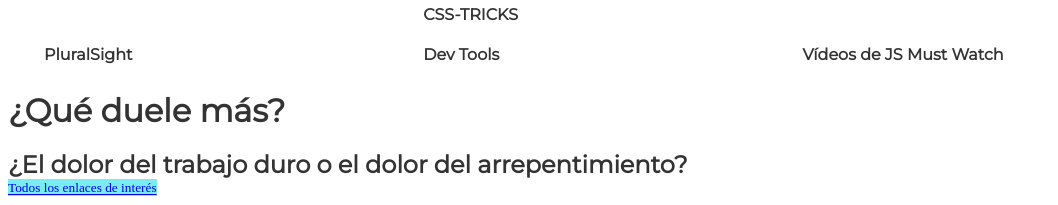
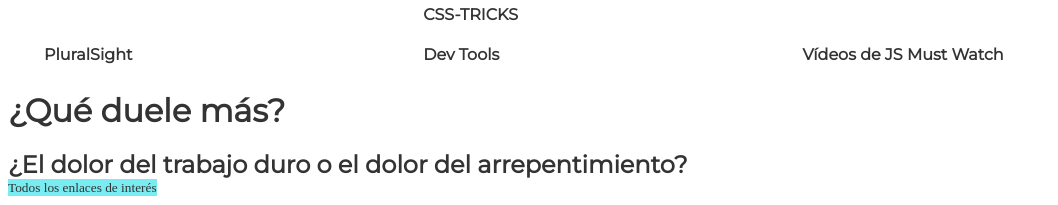
Before and after one commit to ulisesantana/web-talk, a plain HTML site: page index.html in a window 1280 px wide. Shown: the part 10832-11037 px from the top of the page, without its empty margins (0-1058 px from the left). Drawn offline with Linux system fonts and the light colour scheme.

Commit message:
Actualizado README

```diff
--- a/index.html
+++ b/index.html
@@ -670,7 +670,7 @@ console.log('El contenido del fichero ' +
       <h1>¿Qué duele más?</h1>
       <h2>¿El dolor del trabajo duro o el dolor del arrepentimiento?</h2>
 
-      <small class="space"><a href="https://github.com/ulisesantana/web-talk">Todos los enlaces de interés</a></small>
+      <small class="space"><a class="no-decoration" href="https://github.com/ulisesantana/web-talk">Todos los enlaces de interés</a></small>
     </web-slide>
 
   </web-presentation>
```
Also changed, not shown: 1 other file.
